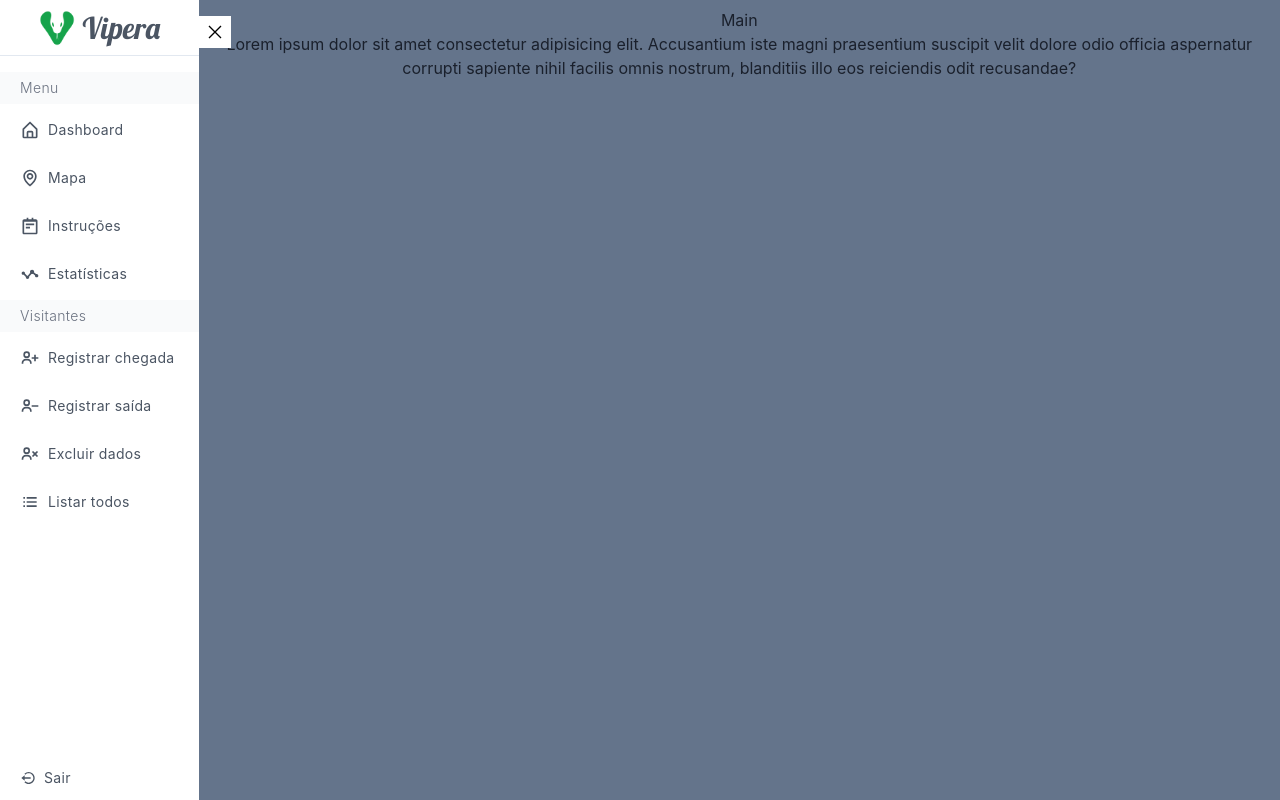
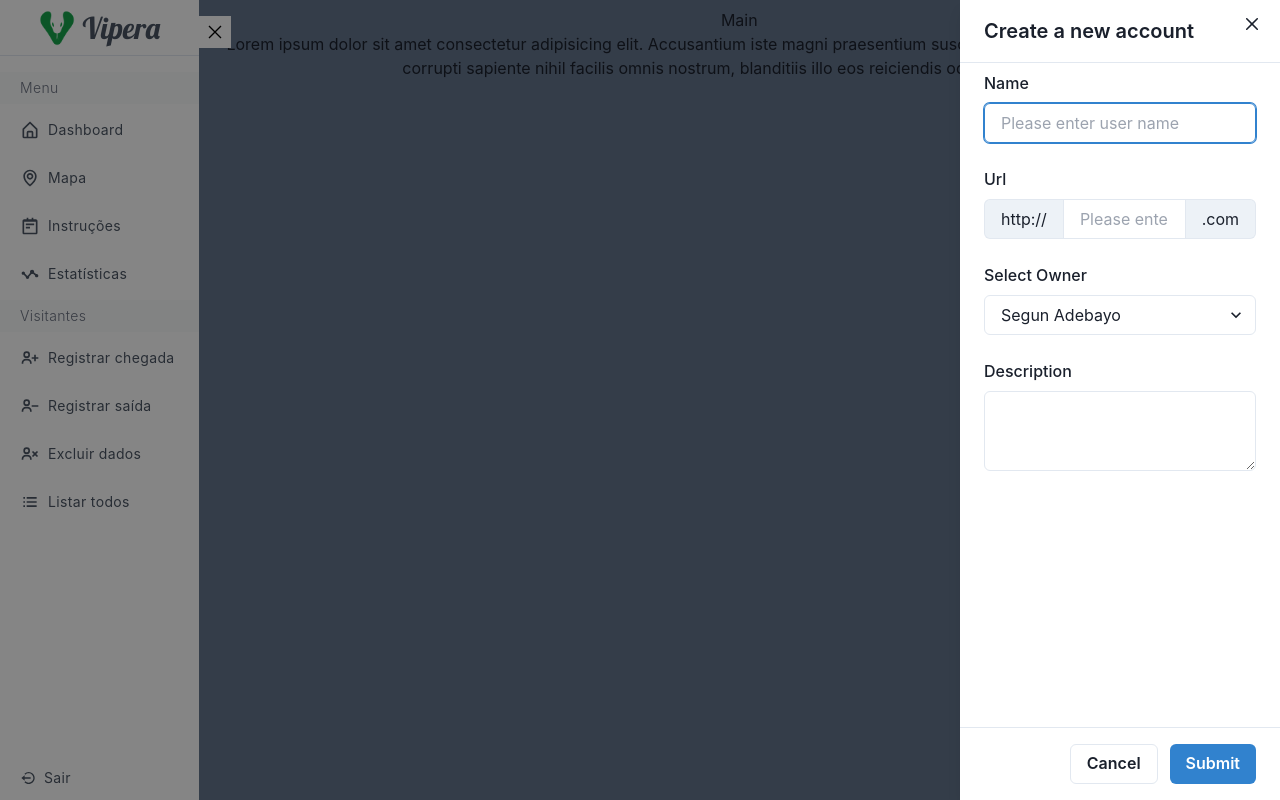
Before and after one commit to im-ramon/vipera-legacy, a React (Vite) app: page / in a window 1280 px wide. Both pictures are taken after a click on the link "Registrar chegada". Built offline with nearby package versions, Linux system fonts and the light colour scheme.

Commit message:
feat: :sparkles: Adicionando Drawer
Adicionando Drawer

```diff
--- a/src/components/Aside.tsx
+++ b/src/components/Aside.tsx
@@ -4,6 +4,8 @@ import { BiHomeAlt, BiMap, BiNotepad, BiStats, BiUserPlus, BiUserMinus, BiUserX,
 import { useState } from 'react';
 import { GiHamburgerMenu } from "react-icons/gi";
 import { GrClose } from "react-icons/gr";
+import AsideLinks from './_parts/AsideLinks';
+import RegistrarChegada from '../pages/RegistrarChegada';
 
 export default function Aside() {
     const [showAside, setShowAside] = useState<boolean>(true)
@@ -26,51 +28,31 @@ export default function Aside() {
                             <div className="text-sm font-light tracking-wide text-gray-500">Menu</div>
                         </div>
                     </li>
-                    <li>
-                        <a href="#" className="relative flex flex-row items-center h-11 focus:outline-none hover:bg-gray-50 text-gray-600 hover:text-gray-800 border-l-4 border-transparent hover:border-primary pr-6">
-                            <span className="inline-flex justify-center items-center ml-4">
-                                <BiHomeAlt size={20} />
-                            </span>
-                            <span className="ml-2 text-sm tracking-wide truncate">Dashboard</span>
-                        </a>
-                    </li>
-                    <li>
-                        <a href="#" className="relative flex flex-row items-center h-11 focus:outline-none hover:bg-gray-50 text-gray-600 hover:text-gray-800 border-l-4 border-transparent hover:border-primary pr-6">
-                            <span className="inline-flex justify-center items-center ml-4">
-                                <BiMap size={20} />
-                            </span>
-                            <span className="ml-2 text-sm tracking-wide truncate">Mapa</span>
-                        </a>
-                    </li>
-                    <li>
-                        <a href="#" className="relative flex flex-row items-center h-11 focus:outline-none hover:bg-gray-50 text-gray-600 hover:text-gray-800 border-l-4 border-transparent hover:border-primary pr-6">
-                            <span className="inline-flex justify-center items-center ml-4">
-                                <BiNotepad size={20} />
-                            </span>
-                            <span className="ml-2 text-sm tracking-wide truncate">Instruções</span>
-                        </a>
-                    </li>
-                    <li>
-                        <a href="#" className="relative flex flex-row items-center h-11 focus:outline-none hover:bg-gray-50 text-gray-600 hover:text-gray-800 border-l-4 border-transparent hover:border-primary pr-6">
-                            <span className="inline-flex justify-center items-center ml-4">
-                                <BiStats size={20} />
-                            </span>
-                            <span className="ml-2 text-sm tracking-wide truncate">Estatísticas</span>
-                        </a>
-                    </li>
+
+                    <AsideLinks title='Dashboard'>
+                        <BiHomeAlt size={20} />
+                    </AsideLinks>
+
+                    <AsideLinks title='Mapa'>
+                        <BiMap size={20} />
+                    </AsideLinks>
+
+                    <AsideLinks title='Instruções'>
+                        <BiNotepad size={20} />
+                    </AsideLinks>
+
+                    <AsideLinks title='Estatísticas'>
+                        <BiStats size={20} />
+                    </AsideLinks>
+
                     <li className="px-5 bg-gray-50">
                         <div className="flex flex-row items-center h-8">
                             <div className="text-sm font-light tracking-wide text-gray-500">Visitantes</div>
                         </div>
                     </li>
-                    <li>
-                        <a href="#" className="relative flex flex-row items-center h-11 focus:outline-none hover:bg-gray-50 text-gray-600 hover:text-gray-800 border-l-4 border-transparent hover:border-primary pr-6">
-                            <span className="inline-flex justify-center items-center ml-4">
-                                <BiUserPlus size={20} />
-                            </span>
-                            <span className="ml-2 text-sm tracking-wide truncate">Registrar chegada</span>
-                        </a>
-                    </li>
+
+                    <RegistrarChegada />
+
                     <li>
                         <a href="#" className="relative flex flex-row items-center h-11 focus:outline-none hover:bg-gray-50 text-gray-600 hover:text-gray-800 border-l-4 border-transparent hover:border-primary pr-6">
                             <span className="inline-flex justify-center items-center ml-4">
--- a/src/components/Main.tsx
+++ b/src/components/Main.tsx
@@ -1,3 +1,4 @@
+
 export default function Main() {
     return (
         <main className="bg-slate-500 p-2 h-full">
--- /dev/null
+++ b/src/components/_parts/AsideLinks.tsx
@@ -0,0 +1,18 @@
+interface AsideLinksProps {
+    title: string;
+    children: React.ReactNode;
+    onClick?: () => void
+}
+
+export default function AsideLinks({ title, children, onClick }: AsideLinksProps) {
+    return (
+        <li onClick={onClick}>
+            <a href="#" className="relative flex flex-row items-center h-11 focus:outline-none hover:bg-gray-50 text-gray-600 hover:text-gray-800 border-l-4 border-transparent hover:border-primary pr-6">
+                <span className="inline-flex justify-center items-center ml-4">
+                    {children}
+                </span>
+                <span className="ml-2 text-sm tracking-wide truncate">{title}</span>
+            </a>
+        </li>
+    );
+}
--- /dev/null
+++ b/src/pages/RegistrarChegada.tsx
@@ -0,0 +1,78 @@
+import React from "react";
+
+import { Box, Button, Drawer, DrawerBody, DrawerCloseButton, DrawerContent, DrawerFooter, DrawerHeader, DrawerOverlay, FormLabel, Input, InputGroup, InputLeftAddon, InputRightAddon, Select, Stack, Textarea, useDisclosure } from "@chakra-ui/react";
+import AsideLinks from "../components/_parts/AsideLinks";
+import { BiUserPlus } from "react-icons/bi";
+
+export default function RegistrarChegada() {
+    const { isOpen, onOpen, onClose } = useDisclosure()
+    const firstField = React.useRef() as React.MutableRefObject<HTMLInputElement>;
+
+    return (
+        <>
+            <AsideLinks title="Registrar chegada" onClick={onOpen}>
+                <BiUserPlus size={20} />
+            </AsideLinks>
+            <Drawer
+                isOpen={isOpen}
+                placement='right'
+                initialFocusRef={firstField}
+                onClose={onClose}
+            >
+                <DrawerOverlay />
+                <DrawerContent>
+                    <DrawerCloseButton />
+                    <DrawerHeader borderBottomWidth='1px'>
+                        Create a new account
+                    </DrawerHeader>
+
+                    <DrawerBody>
+                        <Stack spacing='24px'>
+                            <Box>
+                                <FormLabel htmlFor='username'>Name</FormLabel>
+                                <Input
+                                    ref={firstField}
+                                    id='username'
+                                    placeholder='Please enter user name'
+                                />
+                            </Box>
+
+                            <Box>
+                                <FormLabel htmlFor='url'>Url</FormLabel>
+                                <InputGroup>
+                                    <InputLeftAddon>http://</InputLeftAddon>
+                                    <Input
+                                        type='url'
+                                        id='url'
+                                        placeholder='Please enter domain'
+                                    />
+                                    <InputRightAddon>.com</InputRightAddon>
+                                </InputGroup>
+                            </Box>
+
+                            <Box>
+                                <FormLabel htmlFor='owner'>Select Owner</FormLabel>
+                                <Select id='owner' defaultValue='segun'>
+                                    <option value='segun'>Segun Adebayo</option>
+                                    <option value='kola'>Kola Tioluwani</option>
+                                </Select>
+                            </Box>
+
+                            <Box>
+                                <FormLabel htmlFor='desc'>Description</FormLabel>
+                                <Textarea id='desc' />
+                            </Box>
+                        </Stack>
+                    </DrawerBody>
+
+                    <DrawerFooter borderTopWidth='1px'>
+                        <Button variant='outline' mr={3} onClick={onClose}>
+                            Cancel
+                        </Button>
+                        <Button colorScheme='blue'>Submit</Button>
+                    </DrawerFooter>
+                </DrawerContent>
+            </Drawer>
+        </>
+    )
+}
```
